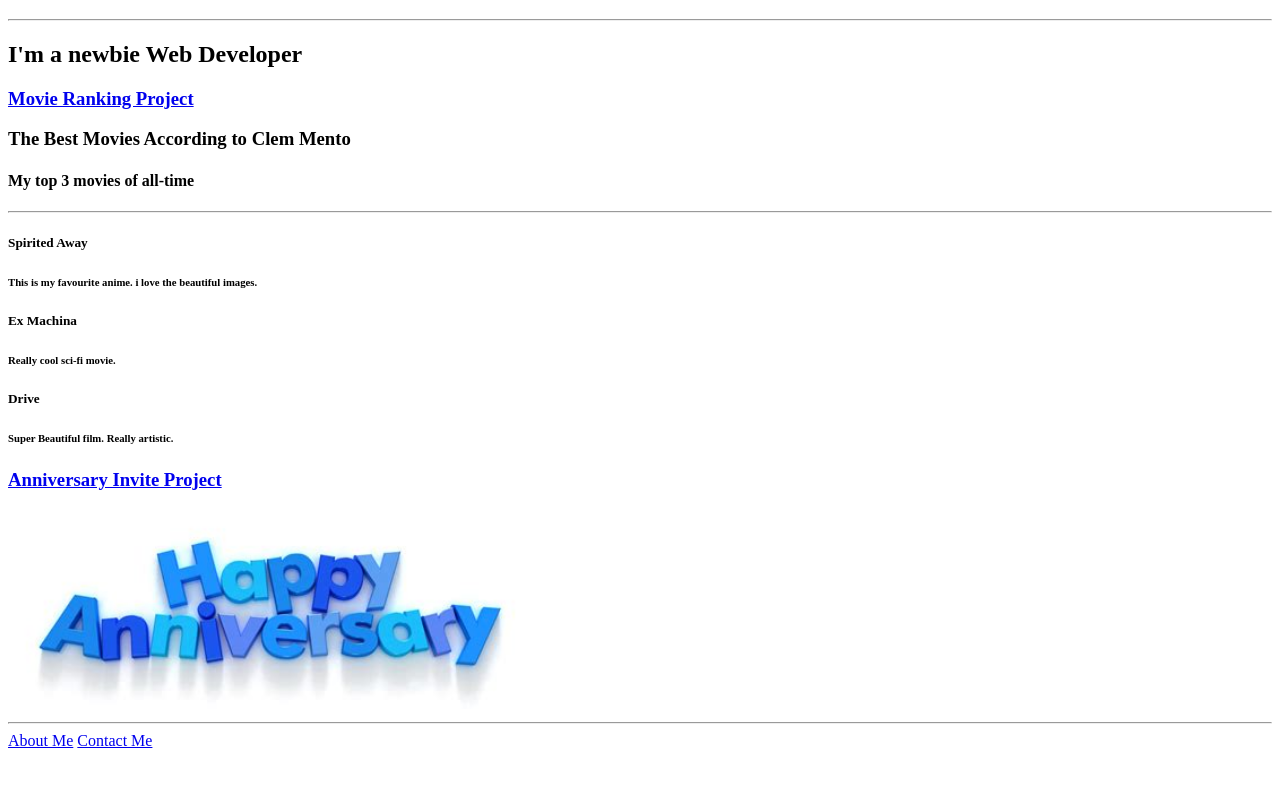
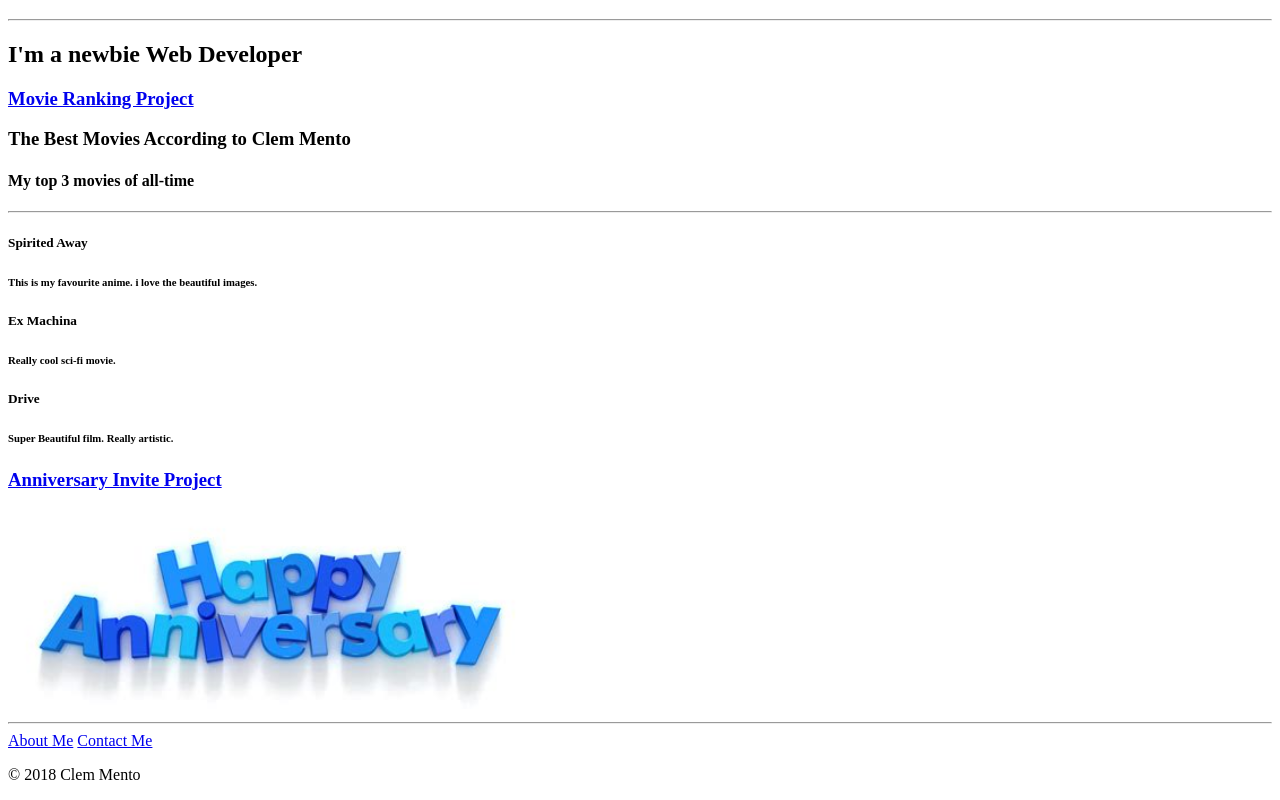
Before and after one commit to Clemmento/Web-Development, a plain HTML site: page index.html in a window 1280 px wide. Shown: the part 61-861 px from the top of the page. Before the commit the page ends 819 px from the top, so only its background shows below. Drawn offline with Linux system fonts and the light colour scheme.

Commit message:
Update index.html
Added footer

```diff
--- a/index.html
+++ b/index.html
@@ -31,19 +31,8 @@
     <hr />
     <a href="./public/about.html">About Me</a>
     <a href="./public/contact.html">Contact Me</a>
+    <footer>
+    <p>© 2018 Clem Mento</p>
+  </footer>
   </body>
 </html>
-
-<!-- TODO 2: Add Your previous projects' HTML into the public folder -->
-
-<!-- TODO 3: Take screenshots of your project previews and add the images to the images folder -->
-
-<!-- TODO 4: Add titles/subtitles etc. -->
-
-<!-- TODO 5: Add a link to the project pages -->
-
-<!-- TODO 6: Add images to show the project previews
-HINT for TODO 6: You can use the height attribute set to 200 to make the image smaller:
-https://developer.mozilla.org/en-US/docs/Web/HTML/Element/img#attr-height -->
-
-<!-- TODO 7: Add the Contact Me and About Me page links -->
```
